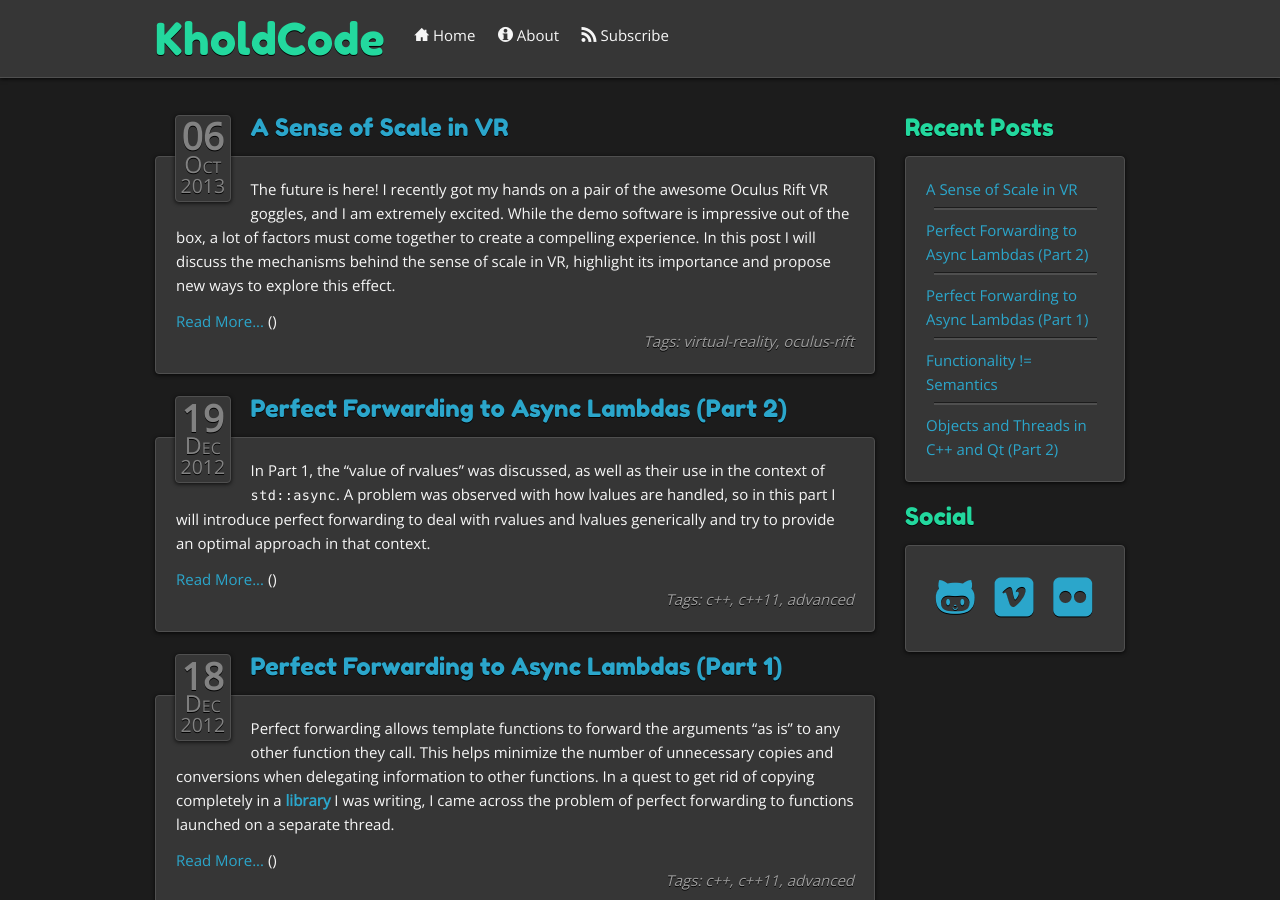
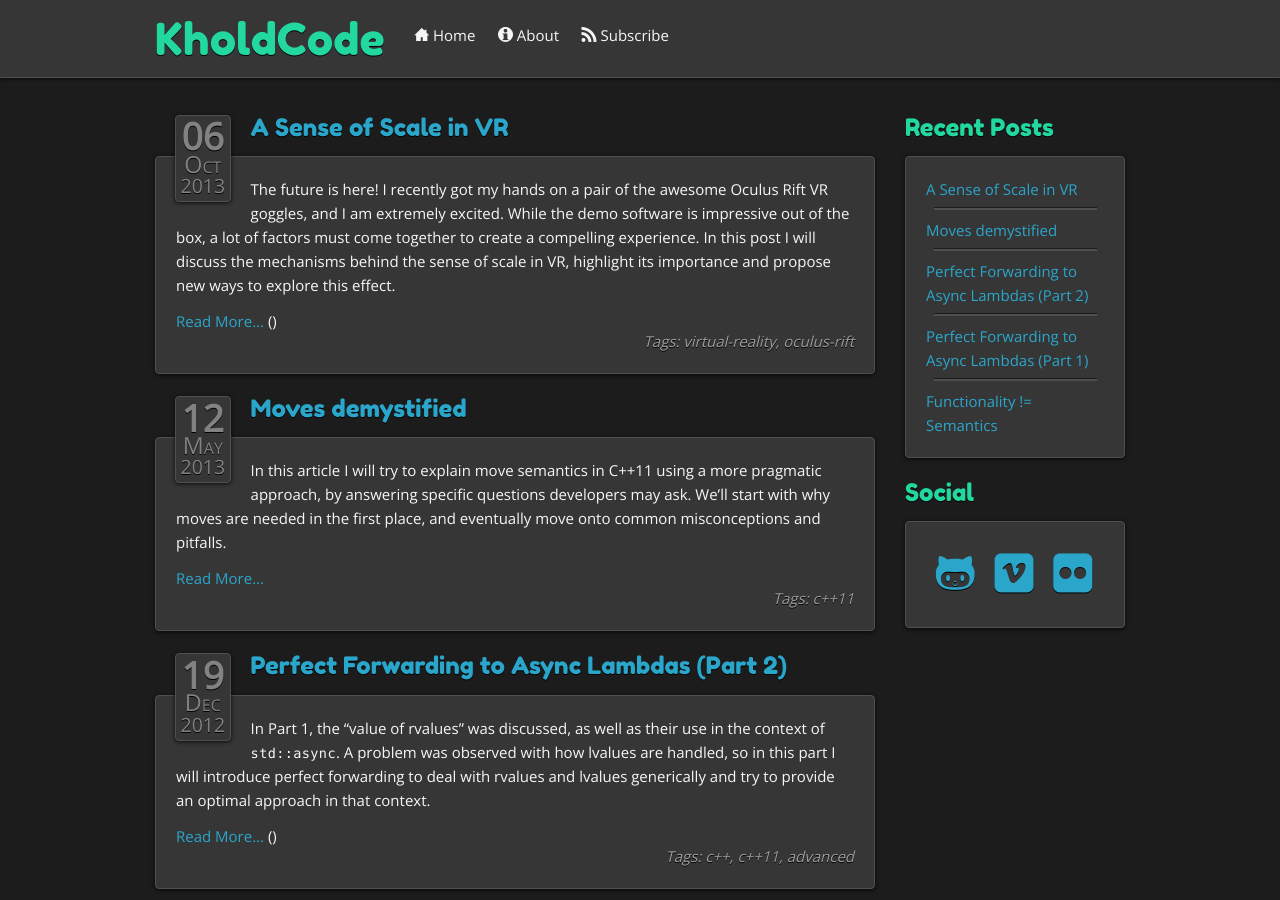
Before and after one commit to KholdStare/kholdstare.github.com, a Jekyll site: the page built from index.html, in a window 1280 px wide and 900 px high. Built offline with Jekyll 4.4.1, drawn with Linux system fonts in a browser that asks for light colours; comment, search, counter and statistics services are not loaded; some of the changed lines change nothing that is shown.

Commit message:
Expanding article on move semantics.
Approaching as a sequence of questions

```diff
--- a/_posts/2013-05-12-moves-demystified.markdown
+++ b/_posts/2013-05-12-moves-demystified.markdown
@@ -2,23 +2,209 @@
 layout: post
 title: "Moves demystified"
 description: >
-  Learning to use move semantics is crucial for good C++11 style. Moves are
-  cheaper than copies and allow passing around large objects by value-
-  something that was a big no-no in C++03. I've noticed that many (including
-  me), had trouble with some of the concepts initially.  The article aims to
-  crack down on common stumbling points.
+  In this article I will try to explain move semantics in C++11 using a more
+  pragmatic approach, by answering specific questions developers may ask. We'll
+  start with why moves are needed in the first place, and eventually move onto
+  common misconceptions and pitfalls.
 
 category: technical
 testing: true
-published: false
-notfrontpage: true
+published: true
+notfrontpage: false
 tags:
   - c++11
 ---
 
-### Using moves
+The questions we'll cover:
+{:toc}
 
-Before
+### Why are moves needed?
+
+Let's consider a simple fixed-sized vector of numbers:
+
+{% highlight cpp %}
+/**
+ * Runtime-sized vector, but
+ * Size fixed at construction.
+ */
+class Vector {
+    double* storage_;
+    size_t  size_;
+
+public:
+    Vector(size_t numElements)
+        : storage_(new double[numElements])
+        , size_(numElements)
+    { }
+
+    ~Vector() { delete[] storage; }
+
+    // access
+    double& operator[] (size_t i)       { return storage_[i]; }
+    double  operator[] (size_t i) const { return storage_[i]; }
+
+    size_t size() const { return size_; }
+
+    // standard iterator fare (begin(), end(), etc...)
+    // ...
+};
+{% endhighlight %}
+
+Even though these vectors have a fixed size throughout their lifetime, they may
+be quite large, so copying them would be prohibilitively expensive. In
+particular, we'd like to do this without unnecessary copies:
+
+{% highlight cpp %}
+Vector c = a + b;
+{% endhighlight %}
+
+Of course that leaves us with the problem of defining `operator +`. What do we
+return? Clearly we want to return a value if we want operations to compose, but
+that could mean copying a massive vector!
+
+{% highlight cpp %}
+??? operator + (Vector const& a, Vector const& b);
+{% endhighlight %}
+
+Our instincts say:
+
+* Returning by value is bad! We make a copy!
+* If we allocate on the heap and return a pointer, who deletes it?
+    * Doesn't compose! Can't chain several additions.
+
+> Need some way to transfer a value out of scope directly, without copying
+
+Copying the value out of a function and then deleting the local seems absurd.
+Let's see what we could do already in C++03 to tackle this problem.
+
+### How do you "move" in C++03?
+
+{% highlight cpp %}
+// Copy constructor
+Vector::Vector(Vector const& other)
+    : storage_(new double[other.size()])
+    , size_(other.size())
+{
+    std::copy(other.begin(), other.end(), storage_);
+}
+{% endhighlight %}
+
+* Copy Elision - C++ standard
+* NRVO - Named Return Value Optimization
+
+{% highlight cpp %}
+// Works in C++03 because of NRVO
+Vector operator + (Vector const& a, Vector const& b)
+{
+    assert(a.size() == b.size());
+    Vector result(a.size());
+
+    std::transform(
+        a.begin(), a.end(),
+        b.begin(),
+        result.begin(),
+        std::plus
+    );
+
+    return result;
+}
+{% endhighlight %}
+
+* Expression Templates - see Eigen
+* Faking Rvalues - see Boost
+
+### Why do I _really_ need moves and C++11?
+
+We saw that our previous problem as still solvable in C++03, through clever compiler
+optimization, without any first-class support of "moving" in the language.  So
+what situations require these mythical "move" operations?
+
+TODO: transferring values into a scope.
+
+TODO: example. function taking a value, or lvalue reference, but we only need to pass a temporary
+
+### What are rvalues and how do they relate to move semantics?
+
+The key feature that we need, is to tell apart regular values, and "temporary" ones. Once we know
+that, we can decide whether to copy or move. By looking at a typical assignment we can see where
+the terms _lvalue_ and _rvalue_ come from:
+
+{% highlight cpp %}
+// Move constructor
+Vector::Vector(Vector&& other)
+    // shallow copy
+    : storage_(other.storage_)
+    , size_(other.size_)
+{
+    // nullify original
+    other.storage_ = nullptr;
+    other.size_ = 0;
+}
+{% endhighlight %}
+
+### How to use `std::move`?
+
+{% highlight cpp %}
+/**
+ * Runtime-sized vector, but
+ * Size fixed at construction.
+ */
+class Vector {
+    std::vector<double> _storage;
+
+public:
+    Vector(size_t numElements) : _storage(numElements) { }
+
+    // access
+    double& operator[] (size_t i)       { return _storage[i]; }
+    double  operator[] (size_t i) const { return _storage[i]; }
+
+    size_t size() const { return _storage.size(); }
+
+    // standard iterator fare (begin(), end(), etc...)
+    // ...
+};
+{% endhighlight %}
+
+### Is there a difference between an _rvalue_ and an _rvalue reference_?
+
+Long story short: Yes! The two notions are very different.  I see this
+misconception come up time and time again, but not in the form of this direct
+question. The truth is, when learning the new concept of rvalues, the ideas of
+_rvalues_ and an _rvalue references_ become conflated together.  Many refer to
+one or the other interchangeably.  This is a stage I lived through, and was
+surprised that this is rarely disambiguated directly.
+
+This often manifests itself in code like this (which doesn't work):
+
+{% highlight cpp %}
+// How NOT to do it
+std::string&& func()
+    return std::move( std::string( "Hello World!" ) );
+}
+{% endhighlight %}
+
+To give some perspective, here's the same function but with lvalues:
+
+{% highlight cpp %}
+//  Also, how not to do it.
+std::string& func()
+    std::string hello("Hello World!");
+    return hello;
+}
+{% endhighlight %}
+
+We all know that returning a reference to a local value
+
+
+### Are moves free? Are moves faster than copies?
+
+* Moves are not free
+    * Moves are shallow copies
+    * That also nullify the source of the copy
+* Moves _are_ copies for structures without pointers.
+    * If there is no "depth" to the structure, then there are no performance benefits to moves.
+    * Pointers is general for any type of referral, an actual pointer or just some kind of unique id.
 
 ### Rvalues vs Rvalue references
 
```
